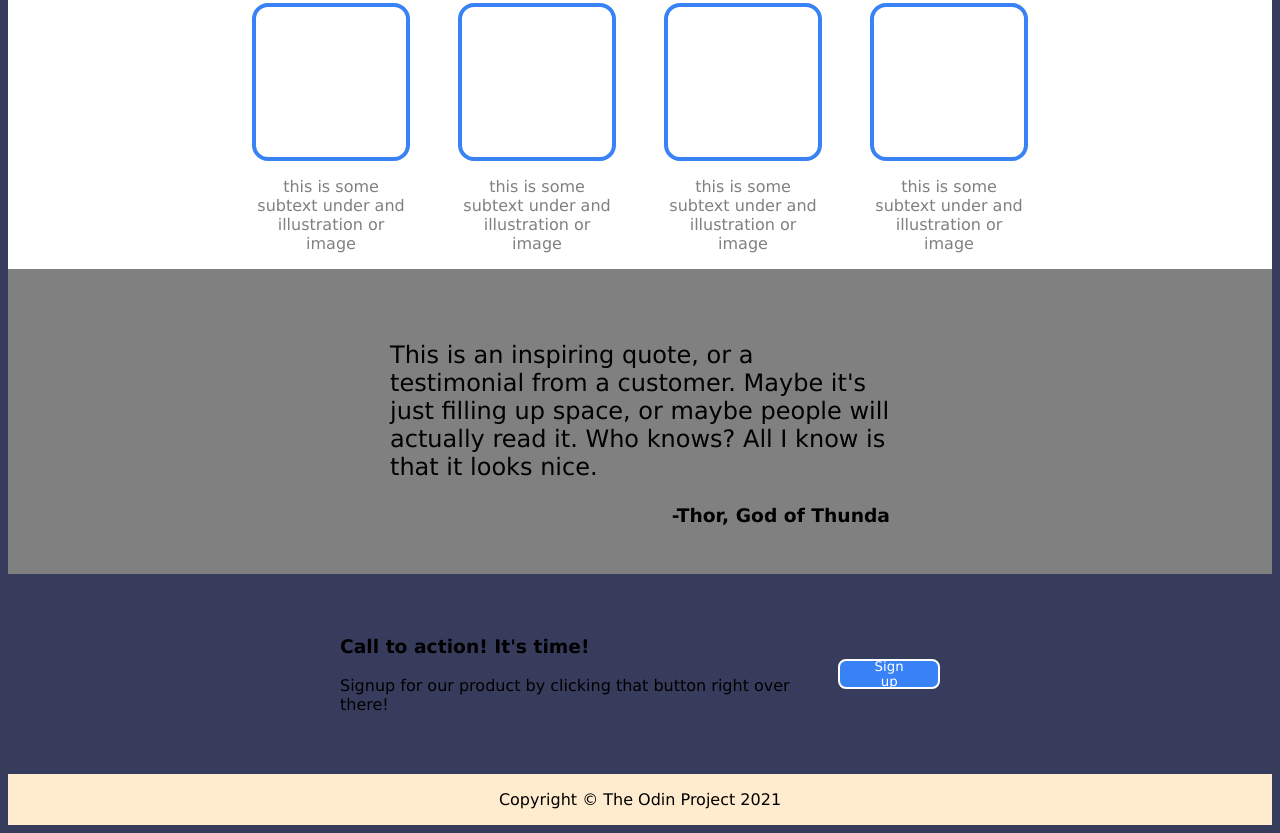
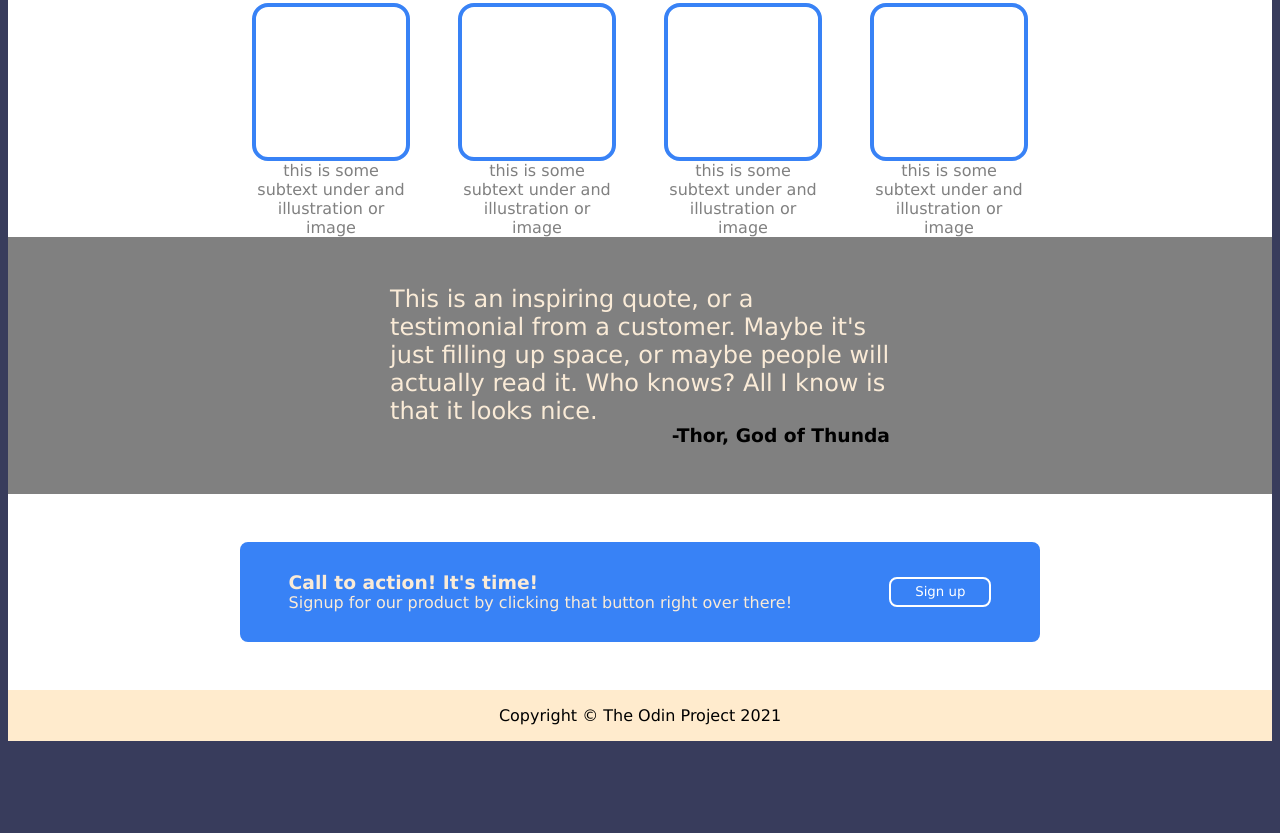
Before and after one commit to qmierlak/foundations-landing-page, a plain HTML site: page index.html in a window 1280 px wide. Shown: the part 472-1305 px from the top of the page. After the commit the page ends 1221 px from the top, so only its background shows below. Drawn offline with Linux system fonts and the light colour scheme.

Commit message:
Finish styling cta section

```diff
--- a/style.css
+++ b/style.css
@@ -150,13 +150,18 @@ a,
     display: flex;
     justify-content: center;
     align-items: center;
+    width: 100%;
+    background-color: white;
 }
 .cta-card {
     display: flex;
     justify-content: space-around;
-    width: 600px;
-    height: 200px;
+    width: 800px;
+    height: 100px;
     align-items: center;
+    background-color:#3882F6;
+    margin: 48px;
+    border-radius: 8px;
 }
 
 .cta-card button {
@@ -172,9 +177,10 @@ a,
     display: flex;
     align-items: center;
 }
-.cta-text {
+.cta-text h3,p{
     margin: 0;
     padding: 0;
+    color:antiquewhite;
 }
 
 
```
